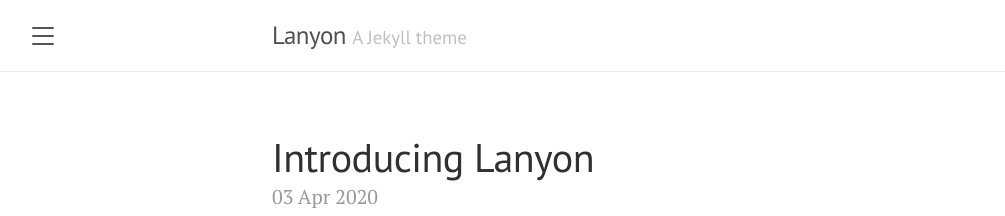
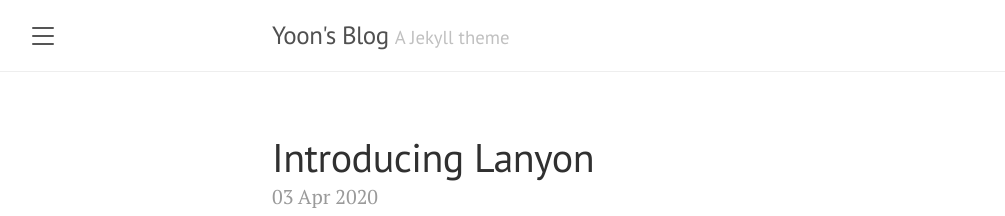
Before and after one commit to sanghyukYoon/sanghyukYoon.github.io, a Jekyll site: the page built from index.html, in a window 1280 px wide and 900 px high. Shown: the top 216 px of the window, without its empty margins (8-1013 px from the left). Built offline with Jekyll 4.4.1, drawn with Linux system fonts in a browser that asks for light colours; the list of posts is cut into pages by our own code.

Commit message:
config.yml modified

```diff
--- a/_config.yml
+++ b/_config.yml
@@ -1,17 +1,17 @@
 # Setup
-title:               Lanyon
+title:               Yoon's Blog
 tagline:             'A Jekyll theme'
 description:         'A reserved <a href="https://jekyllrb.com" target="_blank">Jekyll</a> theme that places the utmost gravity on content with a hidden drawer. Made by <a href="https://twitter.com/mdo" target="_blank">@mdo</a>.'
-url:                 http://lanyon.getpoole.com
+url:                 https://sanghyukyoon.github.io/
 baseurl:             ''
 paginate:            5
 permalink:           pretty
 
 # About/contact
 author:
-  name:              Mark Otto
-  url:               https://twitter.com/mdo
-  email:             markdotto@gmail.com
+  name:              SanghyukYoon
+  url:               https://www.instagram.com/y_sanghyuk/
+  email:             xxy00@mocomsys.com
 
 # Gems
 plugins:
```
